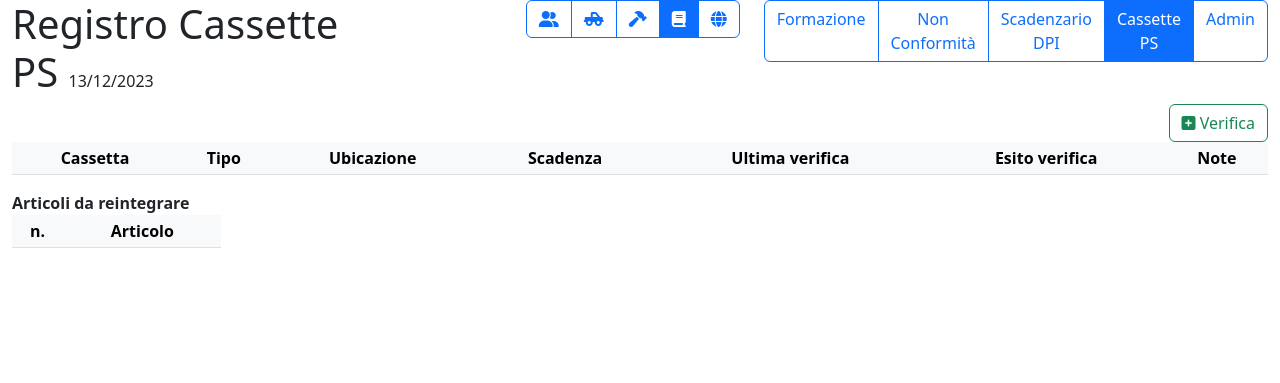
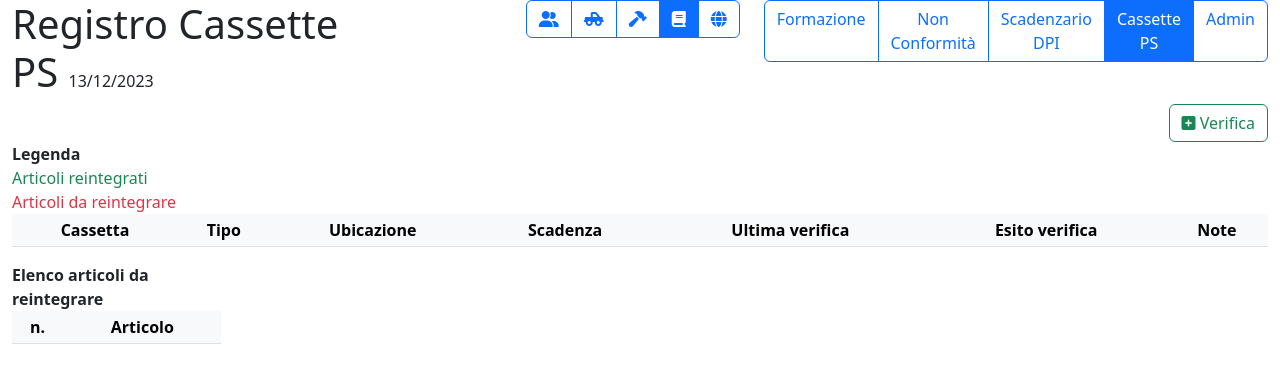
Before and after one commit to superqwe/ottomano, a Django app: page /sgi/cassette_ps/ in a window 1280 px wide. Shown: the top 383 px of the page. Run offline with Django 4.2, Linux system fonts and the light colour scheme; data that the repository does not hold is empty; some libraries are stand-ins or nearby versions.

Commit message:
cassette_ps: diversificazione reintegrato - da reintegrare

```diff
--- a/ottomano/sgi/models.py
+++ b/ottomano/sgi/models.py
@@ -147,9 +147,11 @@ class VerificaCassettaPS(models.Model):
     data_scadenza = models.DateField(blank=True, null=True)
     operazione = models.CharField(max_length=10, choices=OPERAZIONE_CASSETTA_PS, blank=True, null=True)
     note = models.TextField(blank=True, null=True)
+    materiale_integrato = models.TextField(blank=True, null=True)
+    materiale_da_integrare = models.TextField(blank=True, null=True)
 
     class Meta:
-        ordering = ['-data_verifica', 'cassetta']
+        ordering = ['cassetta', '-data_verifica']
         verbose_name = 'Verifica cassetta PS'
         verbose_name_plural = 'Verifiche cassette PS'
 
--- a/ottomano/sgi/templates/sgi/cassette_ps.html
+++ b/ottomano/sgi/templates/sgi/cassette_ps.html
@@ -23,9 +23,15 @@
 
 {% load static %}
 
+<div>
+    <strong>Legenda</strong>
+    <div class="text-success">Articoli reintegrati</div>
+    <div class="text-danger">Articoli da reintegrare</div>
+</div>
 
 <div>
     <table class="table table-striped table-sm">
+
         <thead class="table-light sticky-top">
         <tr class="text-center">
             <th scope="col">Cassetta</th>
@@ -54,16 +60,25 @@
             {% endif %}">
                 {{verifica.get_operazione_display}}
             </td>
-            <td>{{verifica.note}}</td>
+            <td>
+                <span class="text-success">{{verifica.materiale_integrato}}</span>
+                <span class="text-danger">{{verifica.materiale_da_integrare}}</span>
+            </td>
         </tr>
         {% endfor %}
+
         </tbody>
+
+
     </table>
+
 </div>
+
+
 
 <div class="col-2">
     <table class="table table-striped table-sm">
-        <captio><strong>Articoli da reintegrare</strong></captio>
+        <captio><strong>Elenco articoli da reintegrare</strong></captio>
         <thead class="table-light sticky-top">
         <tr class="text-center">
             <th scope="col">n.</th>
--- a/ottomano/sgi/views.py
+++ b/ottomano/sgi/views.py
@@ -164,7 +164,7 @@ def cassette_ps(request):
                 cassetta.stato = '1'
             case 'no':
                 cassetta.stato = '-1'
-                for rigo in ultima_verifica.note.split('\n'):
+                for rigo in ultima_verifica.materiale_da_integrare.split('\n'):
                     n, articolo = rigo.split(' ', 1)
                     n = int(n[-1])
                     articolo = articolo.strip()
```
Also changed, not shown: ottomano/sgi/admin.py (+5 -2 lines), requirements.txt (added, +12 -0 lines).
